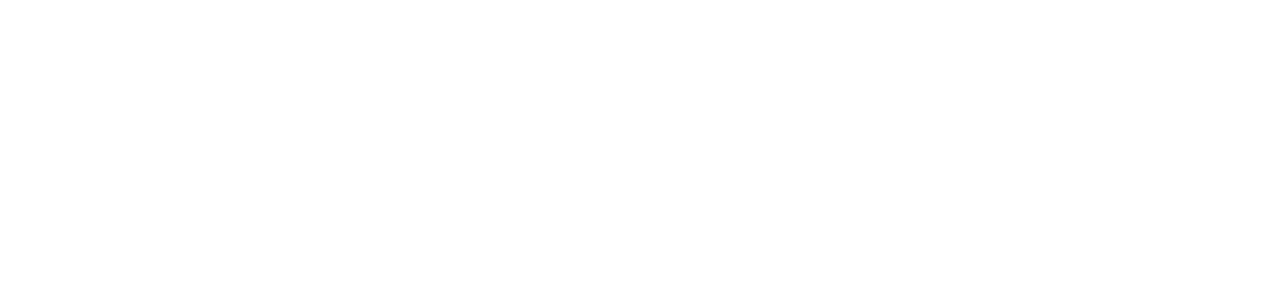
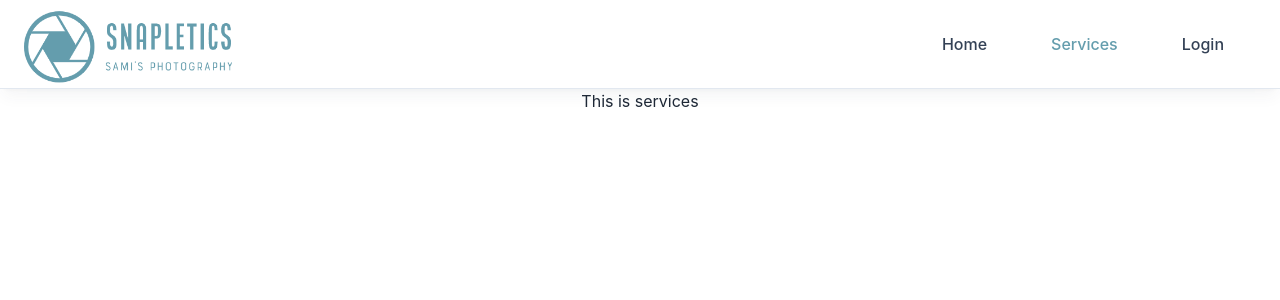
Before and after one commit to rahatsikz/snapletics-client, a React (Create React App) app: page /services in a window 1280 px wide. Shown: the top 300 px of the page. Built offline with nearby package versions, Linux system fonts and the light colour scheme.

Commit message:
navbar done

```diff
--- a/src/App.js
+++ b/src/App.js
@@ -1,7 +1,13 @@
+import { RouterProvider } from "react-router-dom";
 import "./App.css";
+import { router } from "./routes/router";
 
 function App() {
-  return <div className="App"></div>;
+  return (
+    <div className="App">
+      <RouterProvider router={router} />
+    </div>
+  );
 }
 
 export default App;
--- /dev/null
+++ b/src/Components/Header/Header.css
@@ -0,0 +1,3 @@
+.active {
+  color: #649dad;
+}
--- /dev/null
+++ b/src/Components/Header/Header.js
@@ -0,0 +1,103 @@
+import React, { useState } from "react";
+import { Link, NavLink } from "react-router-dom";
+import logo from "../../assests/images/logo.png";
+import "./Header.css";
+
+const Header = () => {
+  const [isToggleOpen, setIsToggleOpen] = useState(false);
+  return (
+    <header className="border-b-1 relative z-20 w-full border-b border-slate-200 bg-white/90 shadow-lg shadow-slate-700/5 after:absolute after:top-full after:left-0 after:z-10 after:block after:h-px after:w-full after:bg-slate-200 lg:border-slate-200 lg:backdrop-blur-sm lg:after:hidden">
+      <div className="relative mx-auto max-w-full px-6 lg:max-w-5xl xl:max-w-7xl 2xl:max-w-[96rem]">
+        <nav
+          aria-label="main navigation"
+          className="flex h-[5.5rem] items-stretch justify-between font-medium text-slate-700"
+          role="navigation"
+        >
+          {/*      <!-- Brand logo --> */}
+          <Link
+            aria-current="page"
+            className="flex items-center gap-2 whitespace-nowrap py-3 text-lg focus:outline-none lg:flex-1"
+            to="/"
+          >
+            <img src={logo} alt="" className="w-52" />
+          </Link>
+          {/*      <!-- Mobile trigger --> */}
+          <button
+            className={`relative order-10 block h-10 w-10 self-center lg:hidden
+            ${
+              isToggleOpen
+                ? "visible opacity-100 [&_span:nth-child(1)]:w-6 [&_span:nth-child(1)]:translate-y-0 [&_span:nth-child(1)]:rotate-45 [&_span:nth-child(3)]:w-0 [&_span:nth-child(2)]:-rotate-45 "
+                : ""
+            }
+          `}
+            onClick={() => setIsToggleOpen(!isToggleOpen)}
+            aria-expanded={isToggleOpen ? "true" : "false"}
+            aria-label="Toggle navigation"
+          >
+            <div className="absolute top-1/2 left-1/2 w-6 -translate-x-1/2 -translate-y-1/2 transform">
+              <span
+                aria-hidden="true"
+                className="absolute block h-0.5 w-9/12 -translate-y-2 transform rounded-full bg-slate-900 transition-all duration-300"
+              ></span>
+              <span
+                aria-hidden="true"
+                className="absolute block h-0.5 w-6 transform rounded-full bg-slate-900 transition duration-300"
+              ></span>
+              <span
+                aria-hidden="true"
+                className="absolute block h-0.5 w-1/2 origin-top-left translate-y-2 transform rounded-full bg-slate-900 transition-all duration-300"
+              ></span>
+            </div>
+          </button>
+          {/*      <!-- Navigation links --> */}
+          <ul
+            role="menubar"
+            aria-label="Select page"
+            className={`absolute top-0 left-0 z-[-1] h-[28.5rem] w-full justify-center overflow-hidden  overflow-y-auto overscroll-contain bg-white/90 px-8 pb-12 pt-24 font-medium transition-[opacity,visibility] duration-300 lg:visible lg:relative lg:top-0  lg:z-0 lg:flex lg:h-full lg:w-auto lg:items-stretch lg:overflow-visible lg:bg-white/0 lg:px-0 lg:py-0  lg:pt-0 lg:opacity-100 ${
+              isToggleOpen
+                ? "visible opacity-100 backdrop-blur-sm"
+                : "invisible opacity-0"
+            }`}
+          >
+            <li role="none" className="flex items-stretch">
+              <NavLink
+                role="menuitem"
+                aria-haspopup="false"
+                tabIndex="0"
+                className="flex items-center gap-2 py-4 transition-colors duration-300 hover:text-cyan-700 focus:bg-cyan-50 focus:outline-none focus-visible:outline-none lg:px-8"
+                to="/"
+                activeclassname="active"
+              >
+                <span>Home</span>
+              </NavLink>
+            </li>
+            <li role="none" className="flex items-stretch">
+              <NavLink
+                role="menuitem"
+                aria-haspopup="false"
+                tabIndex="0"
+                className="flex items-center gap-2 py-4 transition-colors duration-300 hover:text-cyan-700 focus:bg-cyan-50 focus:outline-none focus-visible:outline-none lg:px-8"
+                to="/services"
+              >
+                <span>Services</span>
+              </NavLink>
+            </li>
+            <li role="none" className="flex items-stretch">
+              <NavLink
+                role="menuitem"
+                aria-haspopup="false"
+                tabIndex="0"
+                className="flex items-center gap-2 py-4 transition-colors duration-300 hover:text-cyan-700 focus:bg-cyan-50 focus:outline-none focus-visible:outline-none lg:px-8"
+                to="/login"
+              >
+                <span>Login</span>
+              </NavLink>
+            </li>
+          </ul>
+        </nav>
+      </div>
+    </header>
+  );
+};
+
+export default Header;
--- /dev/null
+++ b/src/Components/Home/Home.js
@@ -0,0 +1,11 @@
+import React from "react";
+
+const Home = () => {
+  return (
+    <div>
+      <p>This is home</p>
+    </div>
+  );
+};
+
+export default Home;
--- /dev/null
+++ b/src/Components/Login/Login.js
@@ -0,0 +1,11 @@
+import React from "react";
+
+const Login = () => {
+  return (
+    <div>
+      <p>This is login</p>
+    </div>
+  );
+};
+
+export default Login;
--- /dev/null
+++ b/src/Components/Services/Services.js
@@ -0,0 +1,11 @@
+import React from "react";
+
+const Services = () => {
+  return (
+    <div>
+      <p>This is services</p>
+    </div>
+  );
+};
+
+export default Services;
--- /dev/null
+++ b/src/layouts/Main.js
@@ -0,0 +1,14 @@
+import React from "react";
+import { Outlet } from "react-router-dom";
+import Header from "../Components/Header/Header";
+
+const Main = () => {
+  return (
+    <div>
+      <Header></Header>
+      <Outlet></Outlet>
+    </div>
+  );
+};
+
+export default Main;
--- /dev/null
+++ b/src/routes/router.js
@@ -0,0 +1,26 @@
+import { createBrowserRouter } from "react-router-dom";
+import Home from "../Components/Home/Home";
+import Login from "../Components/Login/Login";
+import Services from "../Components/Services/Services";
+import Main from "../layouts/Main";
+
+export const router = createBrowserRouter([
+  {
+    path: "/",
+    element: <Main></Main>,
+    children: [
+      {
+        path: "/",
+        element: <Home></Home>,
+      },
+      {
+        path: "services",
+        element: <Services></Services>,
+      },
+      {
+        path: "login",
+        element: <Login></Login>,
+      },
+    ],
+  },
+]);
```
Also changed, not shown: src/assests/images/logo.png (added).
